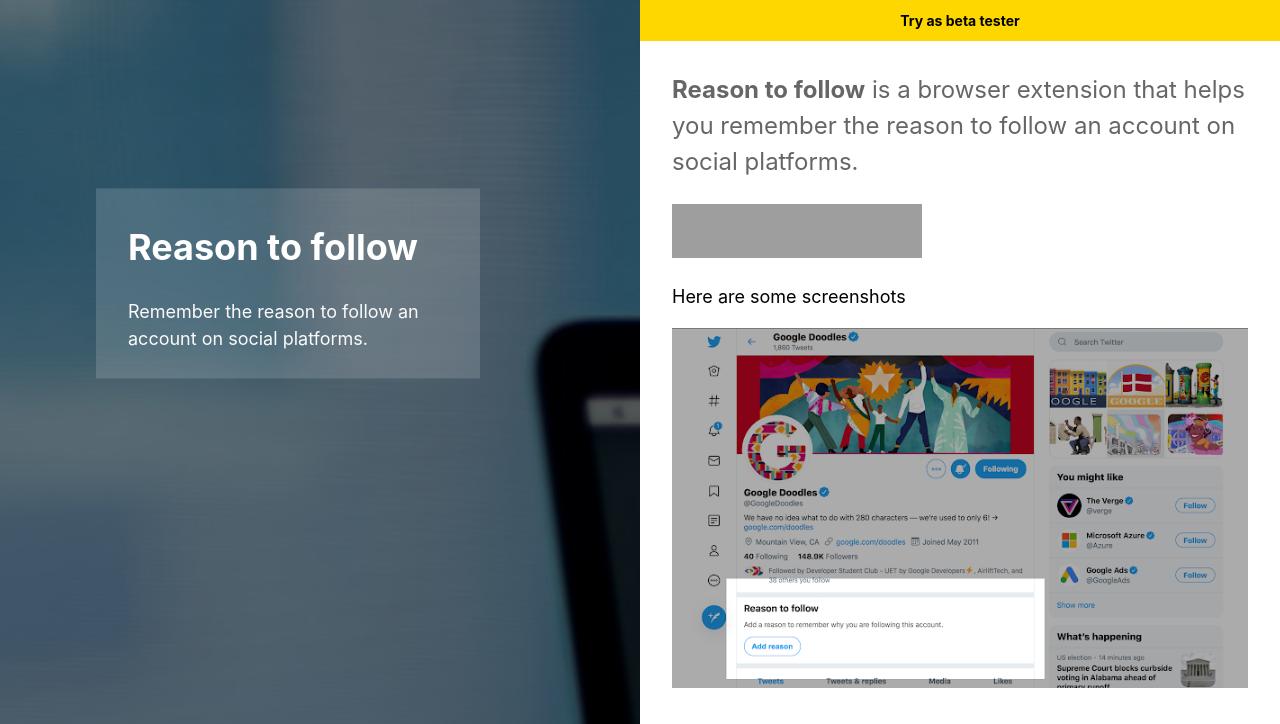
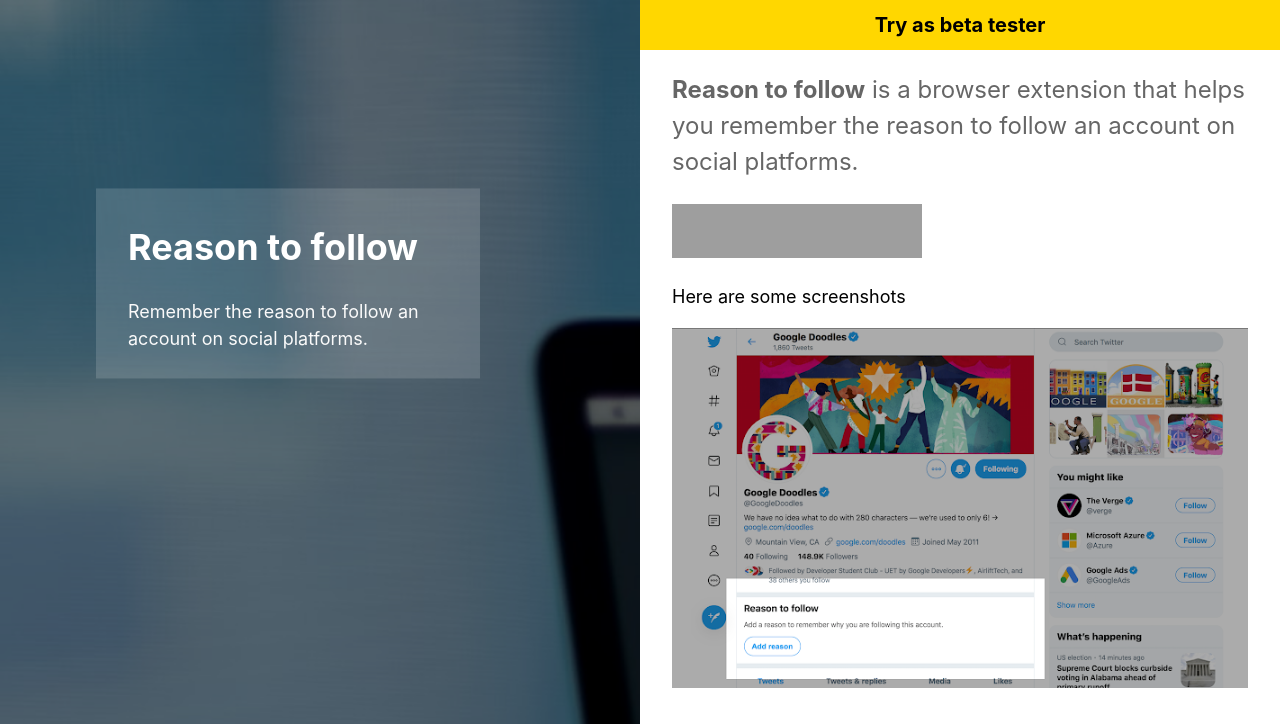
Before and after one commit to jabranr/reason-to-follow, a website: page index.html in a window 1280 px wide. Shown: the top 724 px of the page. Drawn offline with nearby package versions, Linux system fonts and the light colour scheme; grey boxes are pictures that could not be loaded.

Commit message:
increase font size

```diff
--- a/style.css
+++ b/style.css
@@ -121,7 +121,7 @@
   color: black;
   position: absolute;
   padding: 10px;
-  font-size: 14px;
+  font-size: 1.25rem;
   font-weight: bold;
   text-decoration: none;
   left: 0;
```
